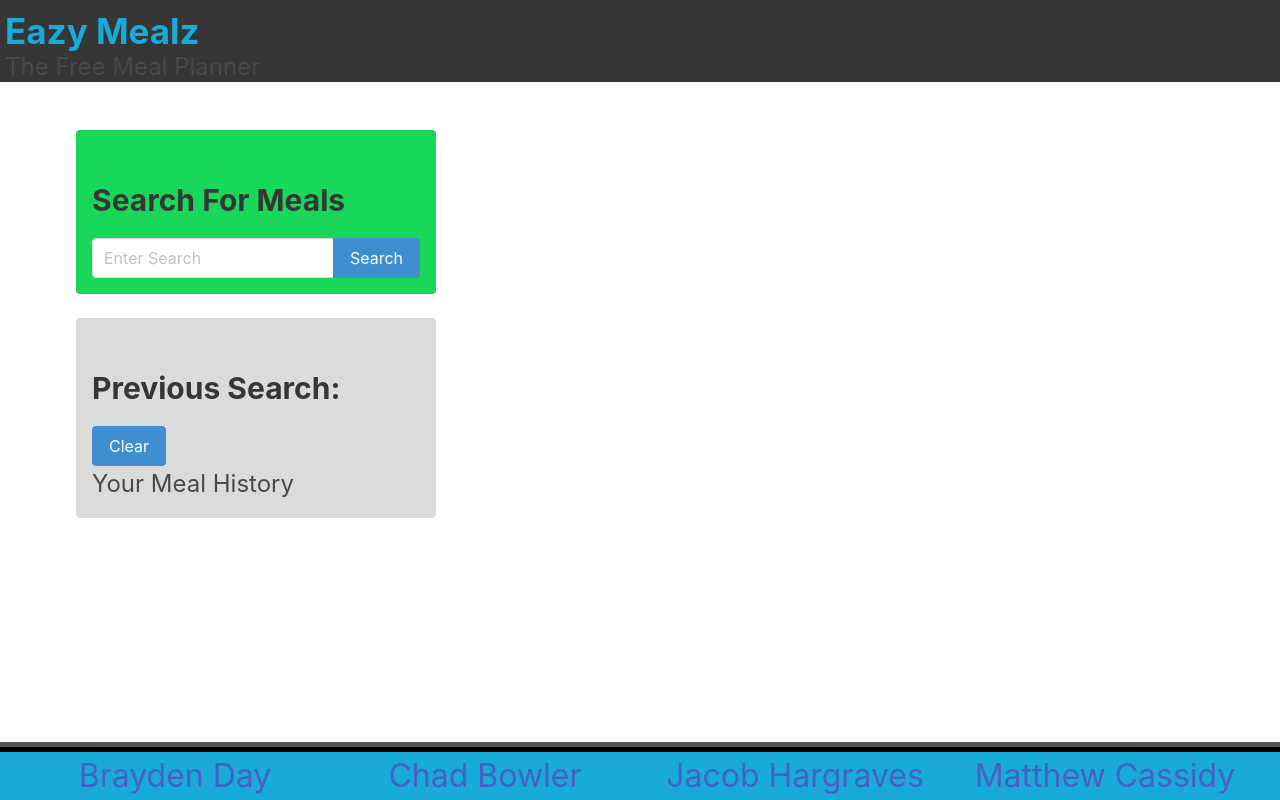
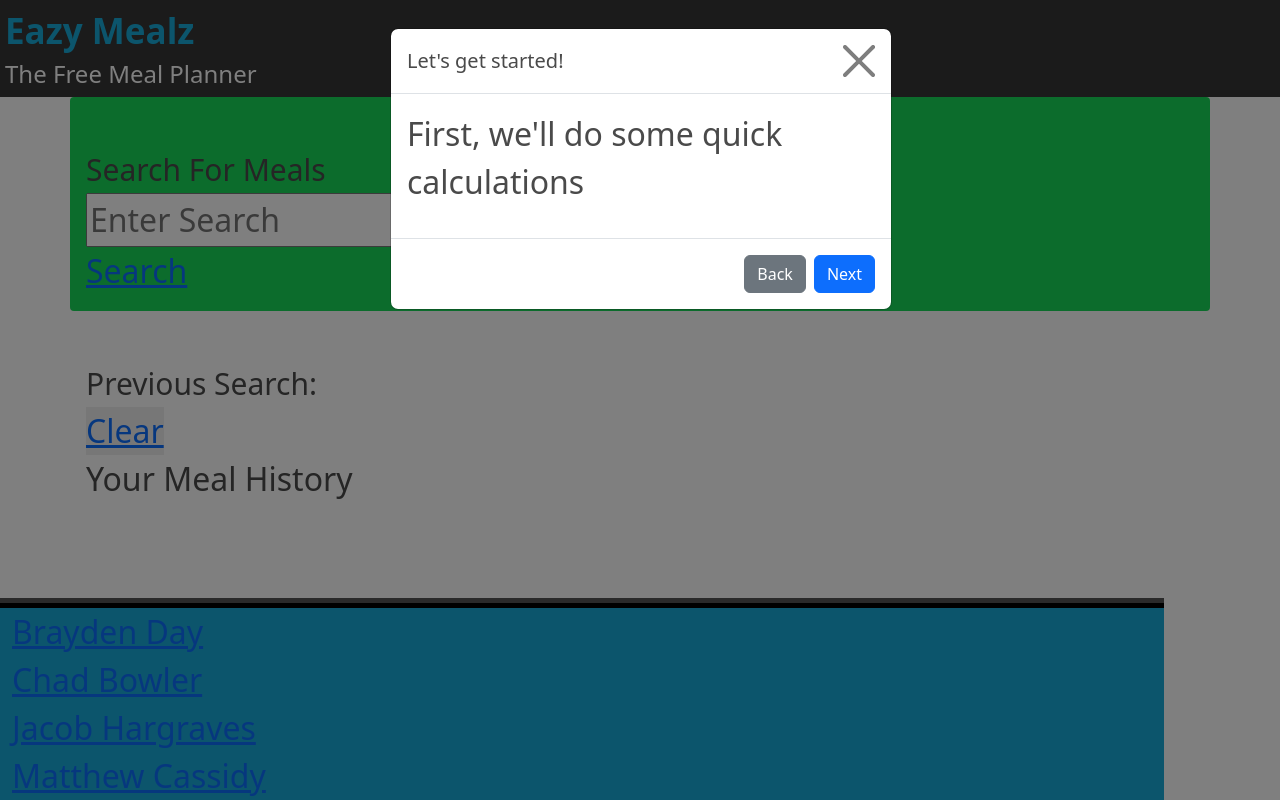
Before and after one commit to Mateocassidy/Meal-Planner-Project, a plain HTML site: page index.html in a window 1280 px wide. Drawn offline with nearby package versions, Linux system fonts and the light colour scheme.

Commit message:
added javascript functions and array to iterate through modal to collect user info... bootstrap isn't working with bulma

```diff
--- a/Assets/JS/main.js
+++ b/Assets/JS/main.js
@@ -3,8 +3,7 @@
     {
         title: "Let's get started!",
         content: `
-                    <h2>To get started, let's do some quick calculations</h2>
-                    <button class="btn btn-primary">Start</button>
+            <p>First, we'll do some quick calculations</p>
         `
     },
     {
@@ -124,3 +123,6 @@
 
 const backBtn = document.getElementById("modalBackBtn");
 backBtn.addEventListener("click", handleBackBtnClick);
+
+// Show the first step
+showCurrentStep();
--- a/index.html
+++ b/index.html
@@ -7,12 +7,13 @@
     <meta http-equiv="X-UA-Compatible" content="ie=edge">
     <link href="https://cdn.jsdelivr.net/npm/bootstrap@5.3.0-alpha3/dist/css/bootstrap.min.css" rel="stylesheet"
         integrity="sha384-KK94CHFLLe+nY2dmCWGMq91rCGa5gtU4mk92HdvYe+M/SXH301p5ILy+dN9+nJOZ" crossorigin="anonymous">
-    <link rel="stylesheet" href="https://cdn.jsdelivr.net/npm/bulma@0.9.4/css/bulma.min.css">
+    <!-- <link rel="stylesheet" href="https://cdn.jsdelivr.net/npm/bulma@0.9.4/css/bulma.min.css"> -->
     <link rel="stylesheet" href="./Assets/CSS/style.css">
     <title>Eazy Mealz | Free Planner</title>
 </head>
 
 <body>
+
     <!--top header part of the page. is commands will divide into columns and colors based on framework-->
     <section class="top is-dark">
         <div class="top-body">
@@ -27,9 +28,25 @@
     </section>
     <!-- this is the end of top header part of page-->
 
+    <!-- WE NEED TO CODE IN THE BMI CALCULATOR API SOMEWHERE IN THIS SECTION OF THE BODY. -->
+    <!-- Modal container -->
+    <div class="modal fade" id="modalContainer" tabindex="-1" aria-hidden="true">
+      <div class="modal-dialog">
+        <div class="modal-content">
+          <div class="modal-header">
+            <h1 class="modal-title fs-5" id="modalTitle"></h1>
+            <button type="button" class="btn-close" data-bs-dismiss="modal" aria-label="Close"></button>
+          </div>
+          <div class="modal-body" id="modalBody">
 
-
-<!-- WE NEED TO CODE IN THE BMI CALCULATOR API SOMEWHERE IN THIS SECTION OF THE BODY. -->
+          </div>
+          <div class="modal-footer">
+            <button type="button" class="btn btn-secondary" id="modalBackBtn" data-bs-dismiss="modal">Back</button>
+            <button type="button" class="btn btn-primary" id="modalNextBtn">Next</button>
+          </div>
+        </div>
+      </div>
+    </div>
 
 
 
@@ -120,10 +137,10 @@
   </div>
 </footer>
 
-    <script src="assets/js/main.js"></script>
     <script src="https://cdn.jsdelivr.net/npm/bootstrap@5.3.0-alpha3/dist/js/bootstrap.bundle.min.js"
     integrity="sha384-ENjdO4Dr2bkBIFxQpeoTz1HIcje39Wm4jDKdf19U8gI4ddQ3GYNS7NTKfAdVQSZe"
     crossorigin="anonymous"></script>
+    <script src="./Assets/JS/main.js"></script>
 
 </body>
 
```
Lines whose indentation alone changed are shown as unchanged.
